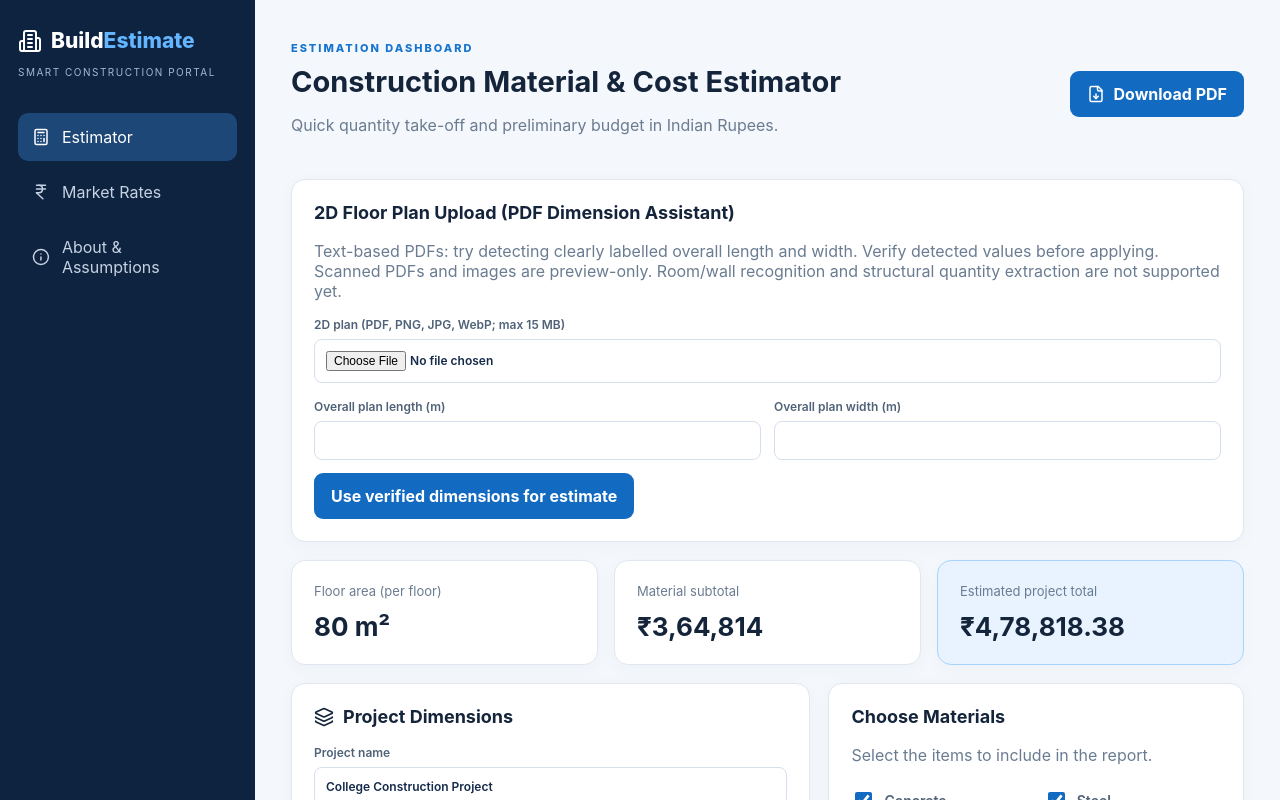
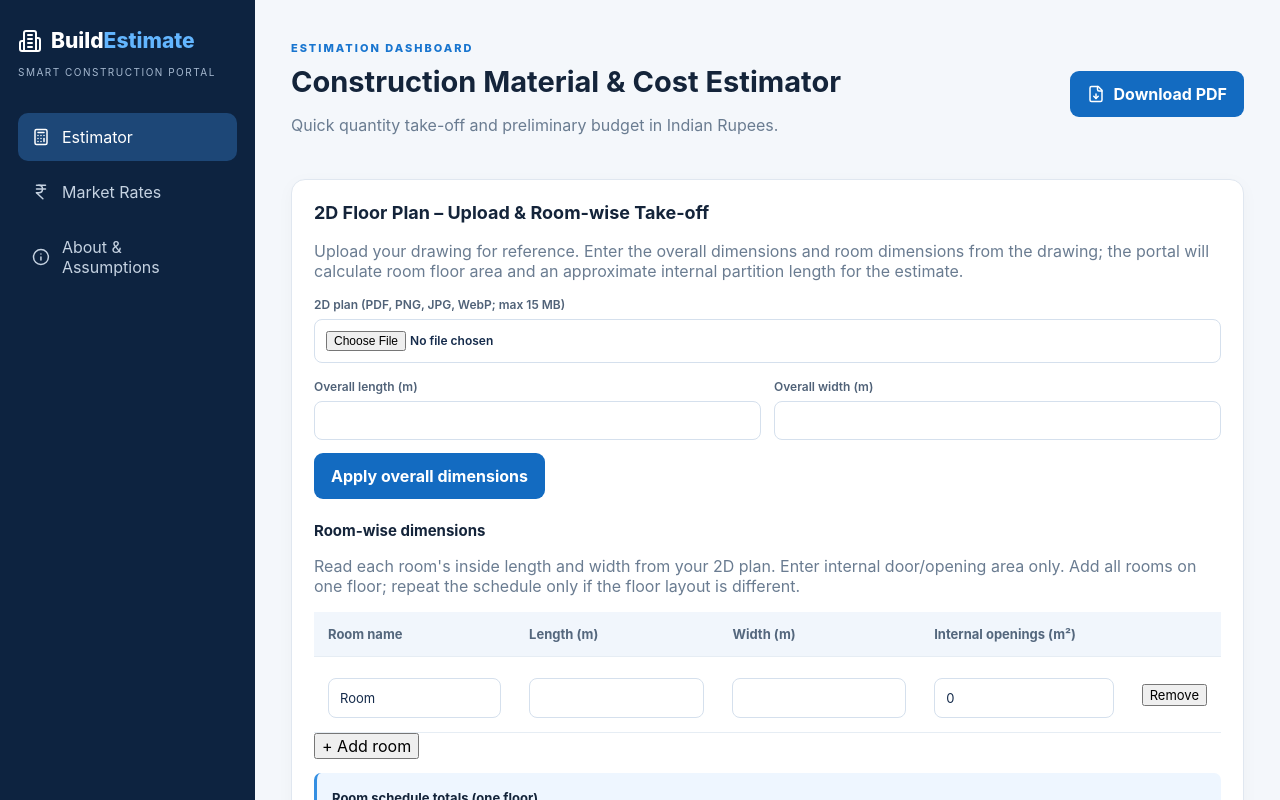
Before and after one commit to chandansahu7379-wq/construction-estimation-portal, a React (Vite) app: page / in a window 1280 px wide. Shown: the top 800 px of the page. Built offline with nearby package versions, Linux system fonts and the light colour scheme.

Commit message:
Build room-wise 2D plan takeoff workflow

```diff
--- a/src/PlanUpload.jsx
+++ b/src/PlanUpload.jsx
@@ -4,62 +4,71 @@ import workerUrl from 'pdfjs-dist/legacy/build/pdf.worker.min.mjs?url';
 pdfjs.GlobalWorkerOptions.workerSrc=workerUrl;
 
 const parseOverallDimensions=text=>{
- const t=text.replace(/\s+/g,' ').replace(/[×✕]/g,'x');
- const unit='(?:m|metres?|meters?)';
- const pair=new RegExp('(?:overall|plot|building|floor|plan|external)?\\s*(?:dimensions?|size)?\\s*[:=-]?\\s*(\\d+(?:\\.\\d+)?)\\s*'+unit+'?\\s*[xX]\\s*(\\d+(?:\\.\\d+)?)\\s*'+unit,'i');
- const match=t.match(pair);
- if(match)return {length:Number(match[1]),width:Number(match[2]),source:match[0]};
- const lm=t.match(/(?:overall\s+)?length\s*[:=]\s*(\d+(?:\.\d+)?)\s*(?:m|metres?|meters?)\b/i);
- const wm=t.match(/(?:overall\s+)?width\s*[:=]\s*(\d+(?:\.\d+)?)\s*(?:m|metres?|meters?)\b/i);
+ const t=text.replace(/\\s+/g,' ').replace(/[×✕]/g,'x');
+ const pair=t.match(/(?:overall|plot|building|floor|plan)?\\s*(?:dimensions?|size)?\\s*[:=-]?\\s*(\\d+(?:\\.\\d+)?)\\s*(?:m|metres?|meters?)?\\s*[xX]\\s*(\\d+(?:\\.\\d+)?)\\s*(?:m|metres?|meters?)\\b/i);
+ if(pair)return {length:Number(pair[1]),width:Number(pair[2]),source:pair[0]};
+ const lm=t.match(/(?:overall\\s+)?length\\s*[:=]\\s*(\\d+(?:\\.\\d+)?)\\s*(?:m|metres?|meters?)\\b/i);
+ const wm=t.match(/(?:overall\\s+)?width\\s*[:=]\\s*(\\d+(?:\\.\\d+)?)\\s*(?:m|metres?|meters?)\\b/i);
  return lm&&wm?{length:Number(lm[1]),width:Number(wm[1]),source:lm[0]+'; '+wm[0]}:null;
 };
-export default function PlanUpload({onDimensions}){
- const[file,setFile]=useState(null);
- const[preview,setPreview]=useState('');
- const[length,setLength]=useState('');
- const[width,setWidth]=useState('');
- const[message,setMessage]=useState('');
- const[busy,setBusy]=useState(false);
- const[detected,setDetected]=useState('');
+const blankRoom=()=>({id:Date.now()+Math.random(),name:'Room',length:'',width:'',openings:'0'});
+export default function PlanUpload({onDimensions,onTakeoff}){
+ const[file,setFile]=useState(null),[preview,setPreview]=useState('');
+ const[length,setLength]=useState(''),[width,setWidth]=useState('');
+ const[message,setMessage]=useState(''),[busy,setBusy]=useState(false),[detected,setDetected]=useState('');
+ const[rooms,setRooms]=useState([blankRoom()]);
+ const roomTotals=rooms.reduce((a,r)=>{const l=Math.max(0,Number(r.length)||0),w=Math.max(0,Number(r.width)||0);a.area+=l*w;a.perimeter+=2*(l+w);a.openings+=Math.max(0,Number(r.openings)||0);return a},{area:0,perimeter:0,openings:0});
+ const updateRoom=(id,key,value)=>setRooms(old=>old.map(r=>r.id===id?{...r,[key]:value}:r));
  const choose=async e=>{
   const f=e.target.files?.[0];if(!f)return;
-  if(!['application/pdf','image/png','image/jpeg','image/webp'].includes(f.type)){setMessage('Upload a PDF, PNG, JPG or WebP plan.');return}
+  if(!['application/pdf','image/png','image/jpeg','image/webp'].includes(f.type)){setMessage('Please upload a PDF, PNG, JPG or WebP plan.');return}
   if(f.size>15*1024*1024){setMessage('Maximum file size is 15 MB.');return}
   if(preview)URL.revokeObjectURL(preview);
   setFile(f);setPreview(URL.createObjectURL(f));setMessage('');setDetected('');
-  if(f.type!=='application/pdf'){setMessage('Image preview ready. Automatic image OCR is not available yet; enter overall dimensions below.');return}
+  if(f.type!=='application/pdf'){setMessage('Image preview ready. Fill the room schedule below; image OCR is not available in this version.');return}
   setBusy(true);
   try{
-   const pdf=await pdfjs.getDocument({data:new Uint8Array(await f.arrayBuffer())}).promise;
-   const texts=[];
-   for(let i=1;i<=Math.min(pdf.numPages,5);i++){
-    const page=await pdf.getPage(i);
-    const items=(await page.getTextContent()).items;
-    texts.push(items.map(x=>x.str||'').join(' '));
-   }
+   const pdf=await pdfjs.getDocument({data:new Uint8Array(await f.arrayBuffer())}).promise,texts=[];
+   for(let i=1;i<=Math.min(pdf.numPages,5);i++){const page=await pdf.getPage(i);texts.push((await page.getTextContent()).items.map(x=>x.str||'').join(' '))}
    const match=parseOverallDimensions(texts.join(' '));
-   if(match&&match.length>0&&match.width>0&&match.length<=10000&&match.width<=10000){
-    setLength(String(match.length));setWidth(String(match.width));setDetected(match.source);
-    setMessage('Possible overall dimensions found in PDF text. Verify them against the drawing, then apply.');
-   }else setMessage('No clear overall dimensions found in selectable PDF text. Scanned PDFs need OCR; enter dimensions manually.');
-  }catch{setMessage('Could not extract PDF text. You can still preview the plan and enter dimensions manually.')}
+   if(match&&match.length>0&&match.width>0&&match.length<=10000&&match.width<=10000){setLength(String(match.length));setWidth(String(match.width));setDetected(match.source);setMessage('Possible overall dimensions found in selectable PDF text. Check them against the drawing before applying.')}
+   else setMessage('No clear overall dimensions found. Scanned PDFs need OCR; enter dimensions and room sizes manually.');
+  }catch{setMessage('Could not read PDF text. Preview is available; enter dimensions manually.')}
   finally{setBusy(false)}
  };
  const apply=()=>{
   const l=Number(length),w=Number(width);
-  if(!Number.isFinite(l)||!Number.isFinite(w)||l<=0||w<=0){setMessage('Enter positive plan length and width in metres.');return}
-  onDimensions(l,w);setMessage('Dimensions applied. Review wall height, floors, openings, beam/column volumes and material rates before exporting.');
+  if(!Number.isFinite(l)||!Number.isFinite(w)||l<=0||w<=0){setMessage('Enter positive overall length and width in metres.');return}
+  onDimensions(l,w);setMessage('Overall dimensions applied to the estimator.');
+ };
+ const applyRoomTakeoff=()=>{
+  const valid=rooms.filter(r=>Number(r.length)>0&&Number(r.width)>0);
+  if(!valid.length){setMessage('Add at least one room with a valid length and width.');return}
+  onTakeoff({rooms:valid.map(r=>({name:r.name,length:Number(r.length),width:Number(r.width),openings:Math.max(0,Number(r.openings)||0)}))});
+  setMessage('Room schedule applied. Check the updated floor area and internal partition estimate in the quantity report.');
  };
  return <section className="panel" style={{marginBottom:18}}>
-  <h2>2D Floor Plan Upload (PDF Dimension Assistant)</h2>
-  <p className="muted">Text-based PDFs: try detecting clearly labelled overall length and width. Verify detected values before applying. Scanned PDFs and images are preview-only. Room/wall recognition and structural quantity extraction are not supported yet.</p>
+  <h2>2D Floor Plan – Upload & Room-wise Take-off</h2>
+  <p className="muted">Upload your drawing for reference. Enter the overall dimensions and room dimensions from the drawing; the portal will calculate room floor area and an approximate internal partition length for the estimate.</p>
   <label>2D plan (PDF, PNG, JPG, WebP; max 15 MB)<input type="file" accept=".pdf,.png,.jpg,.jpeg,.webp" onChange={choose}/></label>
   {file&&<p className="muted">Selected: {file.name}</p>}
   {preview&&(file?.type==='application/pdf'?<iframe title="Uploaded floor plan" src={preview} style={{width:'100%',height:360,border:'1px solid #d5e0ed',borderRadius:8}}/>:<img alt="Uploaded floor plan preview" src={preview} style={{maxWidth:'100%',maxHeight:400,objectFit:'contain'}}/>)}
-  {busy&&<p role="status">Reading selectable PDF text...</p>}
-  {detected&&<p className="muted">Detected text: {detected}</p>}
-  <div className="fields" style={{marginTop:16}}><label>Overall plan length (m)<input type="number" min="0" step="any" value={length} onChange={e=>setLength(e.target.value)}/></label><label>Overall plan width (m)<input type="number" min="0" step="any" value={width} onChange={e=>setWidth(e.target.value)}/></label></div>
-  <button className="primary" onClick={apply} disabled={busy}>Use verified dimensions for estimate</button>
+  {busy&&<p role="status">Reading selectable PDF text…</p>}
+  {detected&&<p className="muted">Possible detected dimensions: {detected}</p>}
+  <div className="fields" style={{marginTop:16}}>
+   <label>Overall length (m)<input type="number" min="0" step="any" value={length} onChange={e=>setLength(e.target.value)}/></label>
+   <label>Overall width (m)<input type="number" min="0" step="any" value={width} onChange={e=>setWidth(e.target.value)}/></label>
+  </div>
+  <button className="primary" onClick={apply} disabled={busy}>Apply overall dimensions</button>
+  <h3 style={{marginTop:22}}>Room-wise dimensions</h3>
+  <p className="muted">Read each room's inside length and width from your 2D plan. Enter internal door/opening area only. Add all rooms on one floor; repeat the schedule only if the floor layout is different.</p>
+  <div className="tablewrap"><table><thead><tr><th>Room name</th><th>Length (m)</th><th>Width (m)</th><th>Internal openings (m²)</th><th></th></tr></thead><tbody>
+   {rooms.map(r=><tr key={r.id}><td><input aria-label="Room name" value={r.name} onChange={e=>updateRoom(r.id,'name',e.target.value)}/></td><td><input aria-label="Room length" type="number" min="0" step="any" value={r.length} onChange={e=>updateRoom(r.id,'length',e.target.value)}/></td><td><input aria-label="Room width" type="number" min="0" step="any" value={r.width} onChange={e=>updateRoom(r.id,'width',e.target.value)}/></td><td><input aria-label="Room openings" type="number" min="0" step="any" value={r.openings} onChange={e=>updateRoom(r.id,'openings',e.target.value)}/></td><td><button type="button" onClick={()=>setRooms(old=>old.length>1?old.filter(x=>x.id!==r.id):old)}>Remove</button></td></tr>)}
+  </tbody></table></div>
+  <button type="button" onClick={()=>setRooms(old=>[...old,blankRoom()])}>+ Add room</button>
+  <div className="notice" style={{marginTop:14}}><strong>Room schedule totals (one floor)</strong><p>Floor area: {roomTotals.area.toFixed(2)} m² · Room perimeter total: {roomTotals.perimeter.toFixed(2)} m · Internal openings entered: {roomTotals.openings.toFixed(2)} m²</p></div>
+  <button className="primary" onClick={applyRoomTakeoff}>Apply room schedule to estimate</button>
   {message&&<p role="status" className="muted">{message}</p>}
+  <p className="muted" style={{marginTop:12}}>Important: this version does not automatically recognize walls, rooms, doors or windows from a scanned drawing. Room sizes must be read and entered by you. Partition length is an approximation derived from room perimeters and the overall building perimeter; verify it against the drawing before using the estimate.</p>
  </section>;
 }
```
